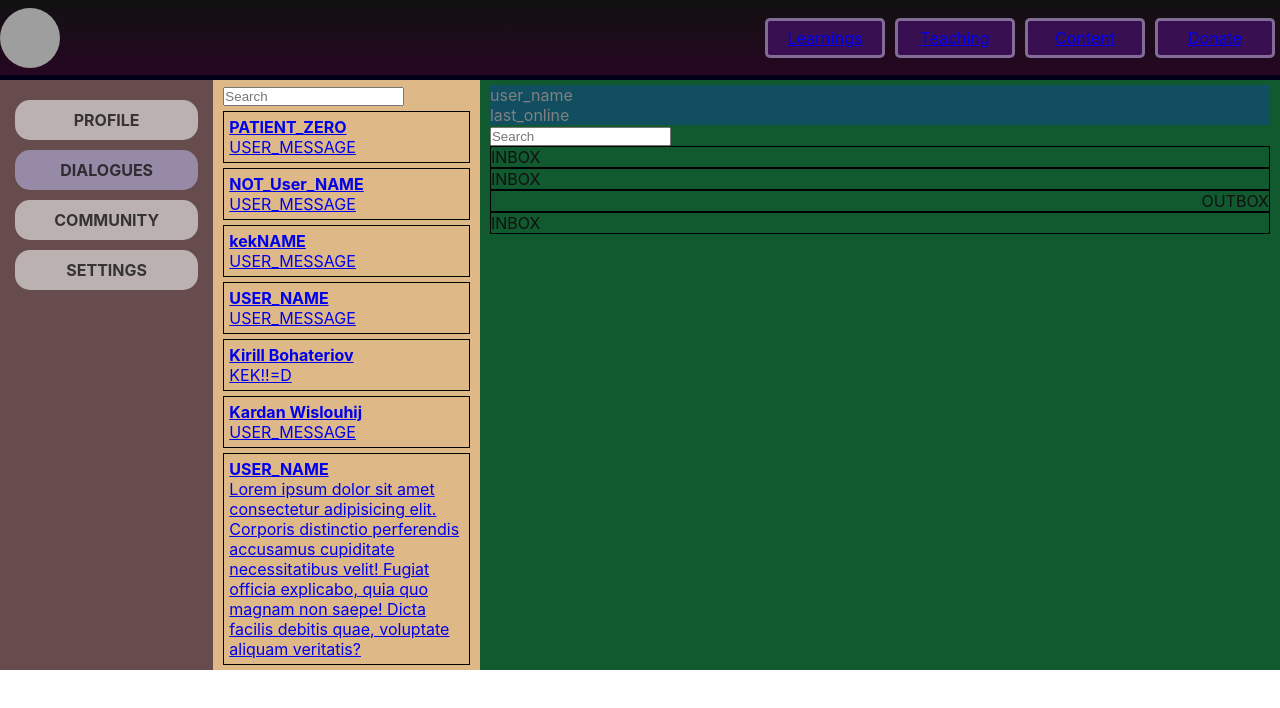
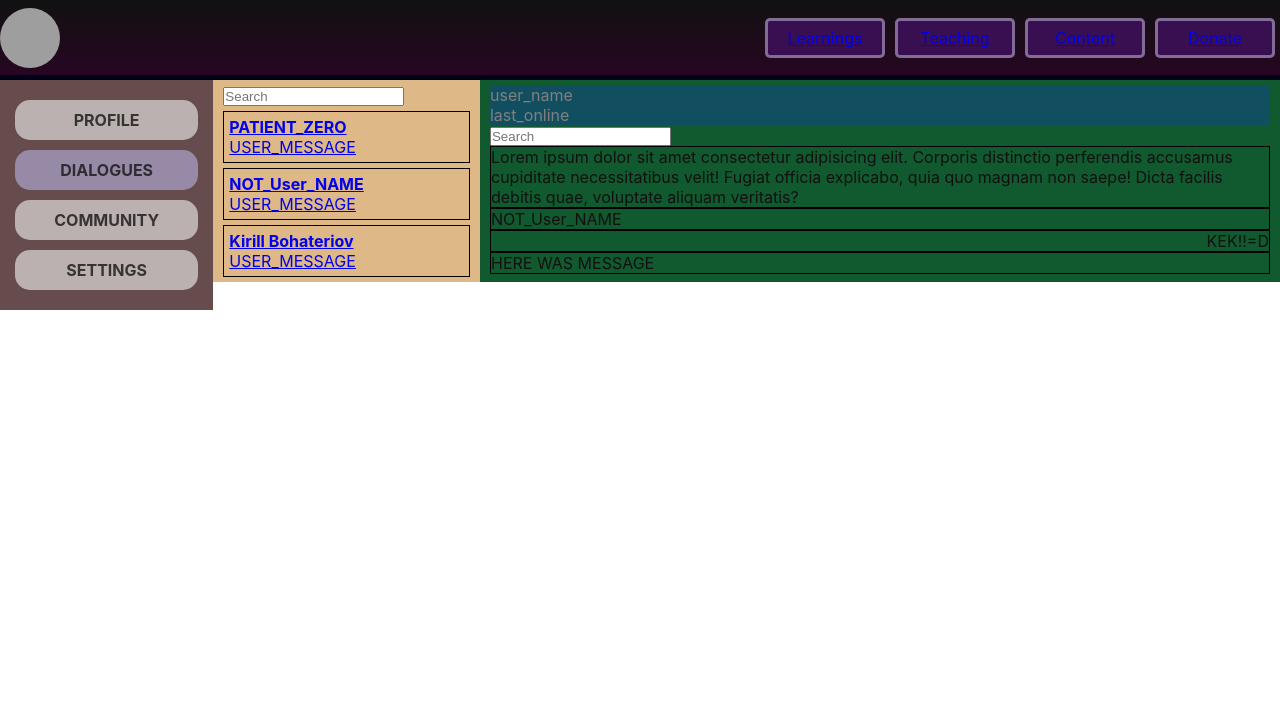
Before and after one commit to RKeyIT/react_path_of_samurai, a React (Create React App) app in the folder 01_create-react-app/: page /dialogues in a window 1280 px wide. Shown: the top 708 px of the page. Built offline with nearby package versions, Linux system fonts and the light colour scheme; grey boxes are pictures that could not be loaded.

Commit message:
feat: 24 - UI+BLL - added objects with info insted of hardcode info

```diff
--- a/01_create-react-app/src/components/Pages/Dialogues/Dialogues.jsx
+++ b/01_create-react-app/src/components/Pages/Dialogues/Dialogues.jsx
@@ -10,9 +10,21 @@ const Dialogues = (props) => {
     const ContactsData = [
         {id: '0', username: 'PATIENT_ZERO'},
         {id: '1', username: 'NOT_User_NAME'},
-        {id: '2', username: 'kekNAME'},
+        {id: '2', username: 'Kirill Bohateriov'},
         {id: '3', username: ''},
-        {id: '4', username: '0'},
+        {id: '4', username: 'Kardan Wislouhij'},
+    ];
+
+    const MessagesData = [
+        {id: '0', message: 'Lorem ipsum dolor sit amet consectetur adipisicing elit.\n' +
+                '                        Corporis distinctio perferendis accusamus cupiditate\n' +
+                '                        necessitatibus velit! Fugiat officia explicabo, quia quo\n' +
+                '                        magnam non saepe! Dicta facilis debitis quae, voluptate\n' +
+                '                        aliquam veritatis?'},
+        {id: '1', message: 'NOT_User_NAME'},
+        {id: '2', message: 'KEK!!=D'},
+        {id: '3', message: 'HERE WAS MESSAGE'},
+        {id: '4', message: ''},
     ];
 
     return (
@@ -22,19 +34,11 @@ const Dialogues = (props) => {
                 <Contact id={ContactsData[0].id} username={ContactsData[0].username}/>
                 <Contact id={ContactsData[1].id} username={ContactsData[1].username}/>
                 <Contact id={ContactsData[2].id} username={ContactsData[2].username}/>
-                <Contact id="2"/>
-                <Contact id="3" username="Kirill Bohateriov" user_message="KEK!!=D"/>
-                <Contact id="4" username="Kardan Wislouhij"/>
-                <Contact id="5" user_message="Lorem ipsum dolor sit amet consectetur adipisicing elit.
-                        Corporis distinctio perferendis accusamus cupiditate
-                        necessitatibus velit! Fugiat officia explicabo, quia quo
-                        magnam non saepe! Dicta facilis debitis quae, voluptate
-                        aliquam veritatis?"/>
             </div>
             <div className={styles.messages}>
                 <ChatInfo user_name="user_name" last_online="last_online"/>
                 <Search name="message_searching" id="message_searching"/>
-                <Messages id={props.id}/>
+                <Messages id={props.id} MessagesData={MessagesData}/>
             </div>
         </div>
     )
--- a/01_create-react-app/src/components/Pages/Dialogues/Inbox/Inbox.jsx
+++ b/01_create-react-app/src/components/Pages/Dialogues/Inbox/Inbox.jsx
@@ -1,10 +1,11 @@
 import React from "react";
 import styles from "./Inbox.module.css"
 
-const Inbox = () => {
+const Inbox = (props) => {
     return (
-        <div className={styles.Inbox}>INBOX</div>
+        <div className={styles.Inbox}>{props.message}</div>
     )
 }
 
+
 export default Inbox;
--- a/01_create-react-app/src/components/Pages/Dialogues/Messages/Messages.jsx
+++ b/01_create-react-app/src/components/Pages/Dialogues/Messages/Messages.jsx
@@ -4,12 +4,17 @@ import Inbox from "../Inbox/Inbox";
 import Outbox from "../Outbox/Outbox";
 
 const Messages = (props) => {
+
+    let message = (id) => {
+        return props.MessagesData[id].message
+    }
+
     return (
         <div className={styles.Messages}>
-            <Inbox />
-            <Inbox />
-            <Outbox />
-            <Inbox />
+            <Inbox message={message(0)}/>
+            <Inbox message={message(1)}/>
+            <Outbox message={message(2)}/>
+            <Inbox message={message(3)}/>
         </div>
     )
 }
--- a/01_create-react-app/src/components/Pages/Dialogues/Outbox/Outbox.jsx
+++ b/01_create-react-app/src/components/Pages/Dialogues/Outbox/Outbox.jsx
@@ -1,12 +1,12 @@
 import React from "react";
 import styles from "./Outbox.module.css"
 
-const Outbox = () => {
+const Outbox = (props) => {
     return (
         <div className={styles.Outbox}>
             {/*<Message text={props.text} />*/}
             <div>
-                OUTBOX
+                {props.message}
             </div>
         </div>
     )
--- a/01_create-react-app/src/components/Pages/Profile/UserWall/UserWall.jsx
+++ b/01_create-react-app/src/components/Pages/Profile/UserWall/UserWall.jsx
@@ -3,6 +3,13 @@ import UserPost from '../UserPost/UserPost';
 import styles from './UserWall.module.css';
 
 const UserWall = () => {
+
+    const postData = [
+        {id: 0, username: 'PATIENT_ZERO', message: 'What IS your name?!', likes: 0, comments: 1},
+        {id: '1', username: 'Alex Beachman', message: 'What ARE you mean?!', likes: 6, comments: 2},
+        {id: '2', username: 'Bartosz Czarny', message: 'Where ARE you talking about?!', likes: 520, comments: 34},
+    ];
+
     return (
         <div className={styles.posts}>
             my posts
@@ -13,20 +20,22 @@ const UserWall = () => {
             <div className={styles.posted}>
                 posted-posts
                 <UserPost
-                    name='Alex Beachman'
-                    message='How are you?'
-                    likes='6'
-                    comments='0'
+                    name={postData[0].username}
+                    message={postData[0].message}
+                    likes={postData[0].likes}
+                    comments={postData[0].comments}
                 />
                 <UserPost
-                    name='Bartosz Czarny'
-                    message='Lorem ipsum dolor sit amet consectetur adipisicing elit.
-                        Corporis distinctio perferendis accusamus cupiditate
-                        necessitatibus velit! Fugiat officia explicabo, quia quo
-                        magnam non saepe! Dicta facilis debitis quae, voluptate
-                        aliquam veritatis?'
-                    likes='34'
-                    comments='5'
+                    name={postData[1].username}
+                    message={postData[1].message}
+                    likes={postData[1].likes}
+                    comments={postData[1].comments}
+                />
+                <UserPost
+                    name={postData[2].username}
+                    message={postData[2].message}
+                    likes={postData[2].likes}
+                    comments={postData[2].comments}
                 />
             </div>
         </div>
```
